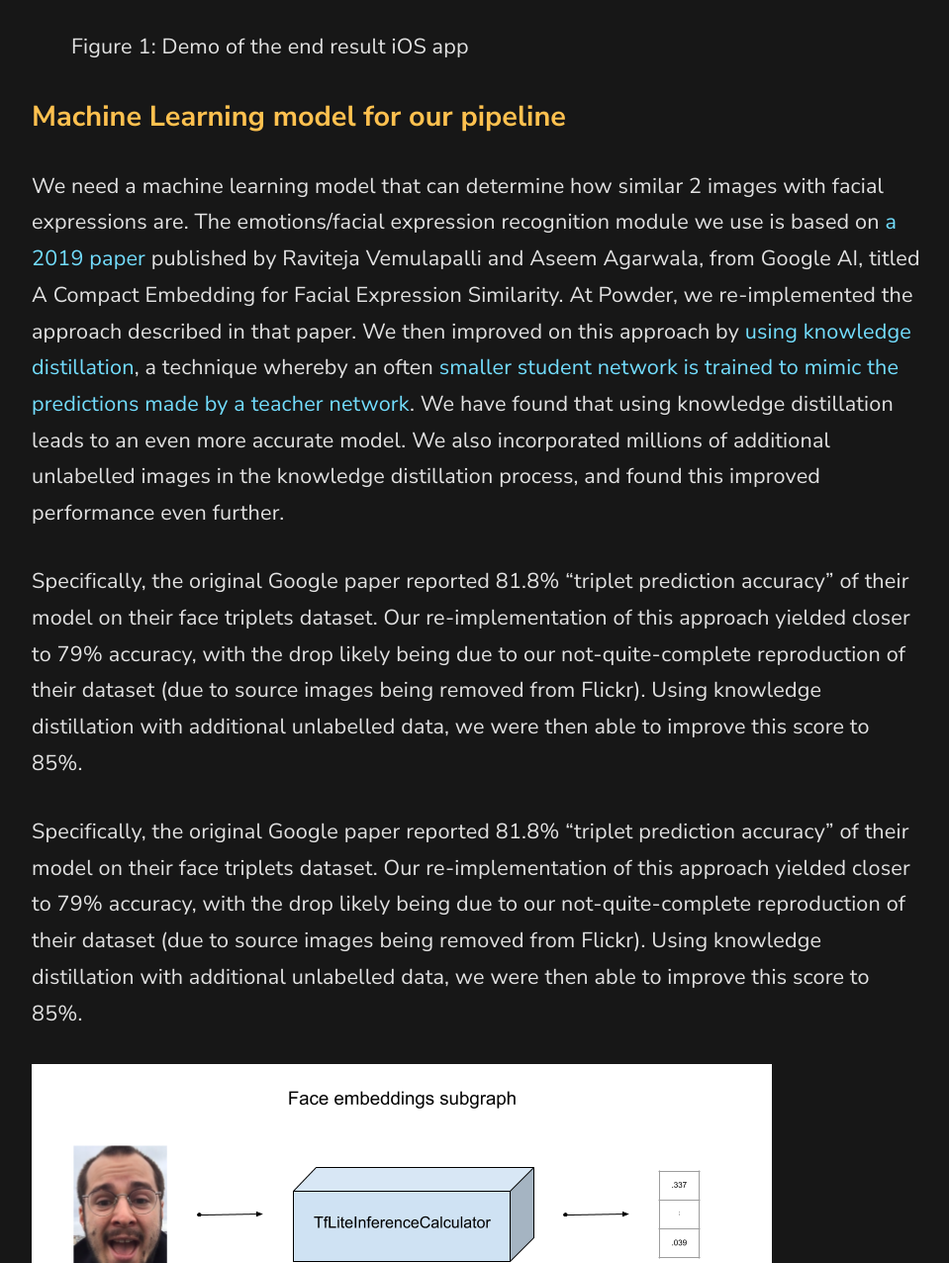
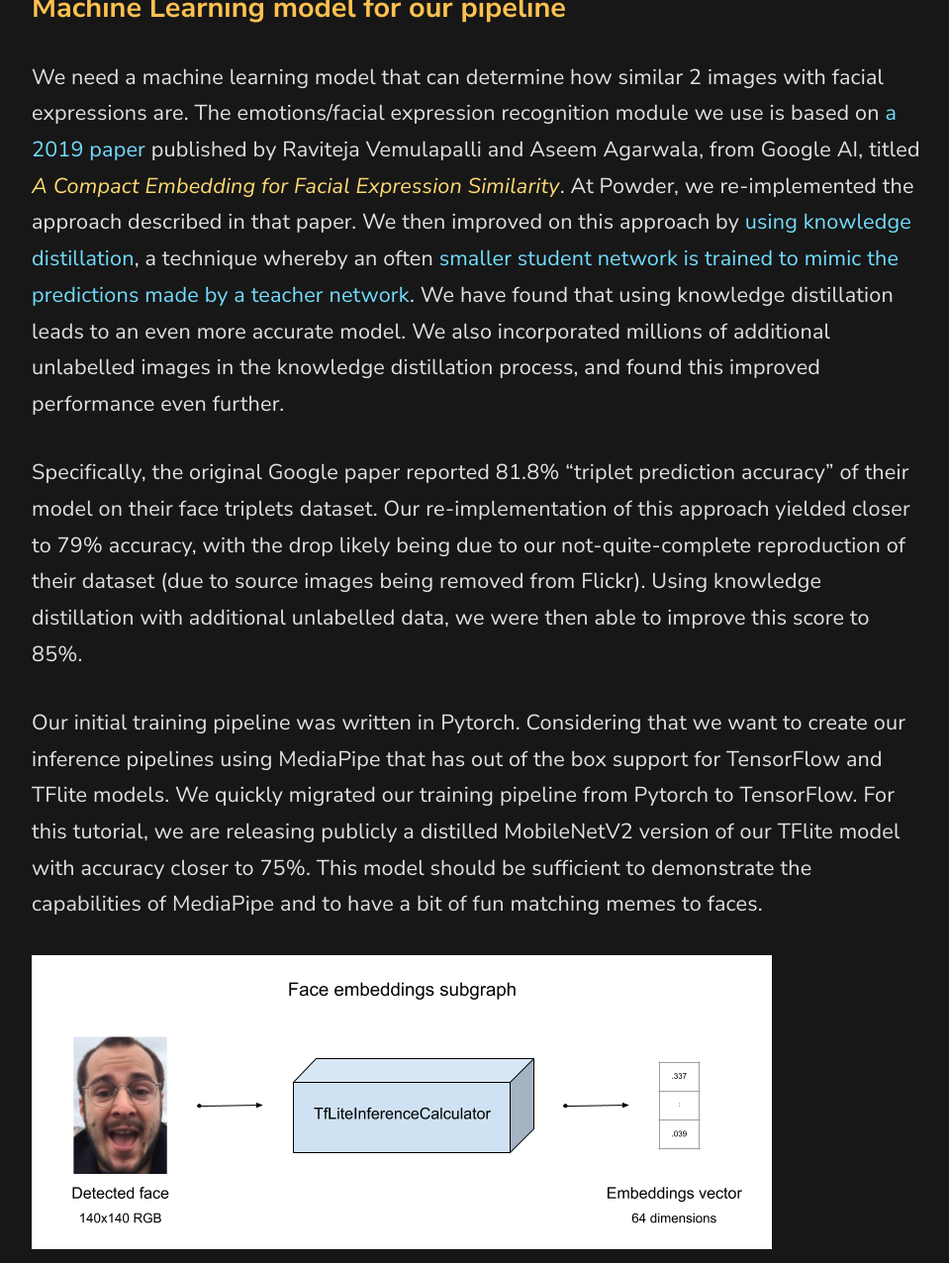
Before and after one commit to fenollp/fenollp.github.io, a Jekyll site: the page built from _posts/2021-08-19-mediapipe-memes-matching-your-facial-expression.md, in a window 1280 px wide and 1400 px high, scrolled down 2965 px, cut to the strip 124-1400 px from the top of the window. Shown: the whole strip at 99% size, without its empty margins (158-1117 px from the left). Built offline with Jekyll 4.4.1, drawn with Linux system fonts in a browser that asks for light colours; some of the changed text lies outside the part shown.

Commit message:
woopsies
Signed-off-by: Pierre Fenoll <pierrefenoll@gmail.com>

```diff
--- a/_posts/2021-08-19-mediapipe-memes-matching-your-facial-expression.md
+++ b/_posts/2021-08-19-mediapipe-memes-matching-your-facial-expression.md
@@ -16,7 +16,7 @@
 ## Goals and requirements
 Say you’re chatting on your phone with some friends. Your friend, Astrid wrote something amusing and you wanted to post a funny image related to hers . There’s this picture you really want to post but it’s not on your phone and now you’re just trying different words in your search engine of choice without any success. This image is so clear in your mind, the words to look it up just don’t come out right somehow. If only you could just make the same hilarious face to your phone and it would find it for you!
 
-Say you’re chatting on your phone with some friends. Your friend, Astrid wrote something amusing and you wanted to post a funny image related to hers . There’s this picture you really want to post but it’s not on your phone and now you’re just trying different words in your search engine of choice without any success. This image is so clear in your mind, the words to look it up just don’t come out right somehow. If only you could just make the same hilarious face to your phone and it would find it for you!
+Let’s build a computer vision pipeline that compares a face from a phone’s front camera (for instance) with a collection of images containing at least a face: a collection of Internet memes.
 
 Here’s the app we’re building.
 
@@ -26,11 +26,11 @@
 
 
 ## Machine Learning model for our pipeline
-We need a machine learning model that can determine how similar 2 images with facial expressions are. The emotions/facial expression recognition module we use is based on [a 2019 paper](https://research.google/pubs/pub47657/) published by Raviteja Vemulapalli and Aseem Agarwala, from Google AI, titled A Compact Embedding for Facial Expression Similarity. At Powder, we re-implemented the approach described in that paper. We then improved on this approach by [using knowledge distillation](https://arxiv.org/abs/1503.02531), a technique whereby an often [smaller student network is trained to mimic the predictions made by a teacher network](https://medium.com/neuralmachine/knowledge-distillation-dc241d7c2322). We have found that using knowledge distillation leads to an even more accurate model. We also incorporated millions of additional unlabelled images in the knowledge distillation process, and found this improved performance even further.
+We need a machine learning model that can determine how similar 2 images with facial expressions are. The emotions/facial expression recognition module we use is based on [a 2019 paper](https://research.google/pubs/pub47657/) published by Raviteja Vemulapalli and Aseem Agarwala, from Google AI, titled *A Compact Embedding for Facial Expression Similarity*. At Powder, we re-implemented the approach described in that paper. We then improved on this approach by [using knowledge distillation](https://arxiv.org/abs/1503.02531), a technique whereby an often [smaller student network is trained to mimic the predictions made by a teacher network](https://medium.com/neuralmachine/knowledge-distillation-dc241d7c2322). We have found that using knowledge distillation leads to an even more accurate model. We also incorporated millions of additional unlabelled images in the knowledge distillation process, and found this improved performance even further.
 
 Specifically, the original Google paper reported 81.8% “triplet prediction accuracy” of their model on their face triplets dataset. Our re-implementation of this approach yielded closer to 79% accuracy, with the drop likely being due to our not-quite-complete reproduction of their dataset (due to source images being removed from Flickr). Using knowledge distillation with additional unlabelled data, we were then able to improve this score to 85%.
 
-Specifically, the original Google paper reported 81.8% “triplet prediction accuracy” of their model on their face triplets dataset. Our re-implementation of this approach yielded closer to 79% accuracy, with the drop likely being due to our not-quite-complete reproduction of their dataset (due to source images being removed from Flickr). Using knowledge distillation with additional unlabelled data, we were then able to improve this score to 85%.
+Our initial training pipeline was written in Pytorch. Considering that we want to create our inference pipelines using MediaPipe that has out of the box support for TensorFlow and TFlite models. We quickly migrated our training pipeline from Pytorch to TensorFlow. For this tutorial, we are releasing publicly a distilled MobileNetV2 version of our TFlite model with accuracy closer to 75%. This model should be sufficient to demonstrate the capabilities of MediaPipe and to have a bit of fun matching memes to faces.
 
 <img align=center style="background-color:white" src="./assets/sha256/bf5ebf4d929fc8162273de38028e74375a91beb64836c6171e067b27e03cf1aa.png"/>
 
```
